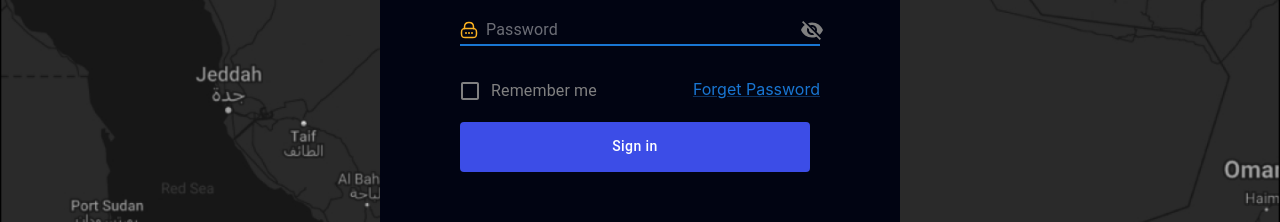
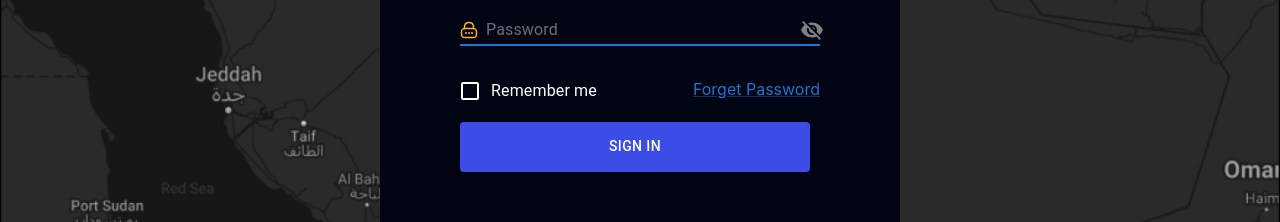
Before and after one commit to azhagu-p/location-intelligence, a React (Create React App) app: page / in a window 1280 px wide. Shown: the part 460-682 px from the top of the page. Built offline with nearby package versions, Linux system fonts and the light colour scheme.

Commit message:
login api changes

```diff
--- a/src/pages/auth/Login.js
+++ b/src/pages/auth/Login.js
@@ -13,6 +13,7 @@ import { styled, Checkbox } from "@mui/material";
 import Link from "@mui/material/Link";
 import axios from "axios";
 import { useNavigate } from "react-router-dom";
+import Input from "@mui/material/Input";
 import VisibilityOffIcon from "@mui/icons-material/VisibilityOff";
 import VisibilityIcon from "@mui/icons-material/Visibility";
 import { IconButton, TextField } from "@mui/material";
@@ -37,7 +38,7 @@ const Login = () => {
   const handleSubmit = (e) => {
     e.preventDefault();
     axios
-      .post("http://192.168.1.91:8000/api/auth/token/", {
+      .post("http://192.168.1.91:8000/api/auth/login", {
         email: values.email,
         password: values.pass,
       })
@@ -80,13 +81,11 @@ const Login = () => {
             <Box className="form">
               <TextField
                   focused
+                  fullWidth
                   sx={{ m: 3 }}
                   type="text"
-                fullWidth
                   placeholder="Your mail"
                   variant="standard"
-                required
-                onChange={(e) => setValues({ ...values, pass: e.target.value })}
                   InputProps={{
                     style: { color: "white" },
                     startAdornment: (
@@ -95,15 +94,19 @@ const Login = () => {
                         </InputAdornment>
                     ),
                   }}
+                  onChange={(e) =>
+                      setValues({ ...values, email: e.target.value })
+                  }
               />
+
               <TextField
                   focused
+                  fullWidth
                   sx={{ m: 3 }}
                   type={values.showPass ? "text" : "password"}
-                fullWidth
-                placeholder="Password"
                   variant="standard"
                   required
+                  placeholder="Password"
                   onChange={(e) => setValues({ ...values, pass: e.target.value })}
                   InputProps={{
                     style: { color: "white", borderBlockColor: "white" },
@@ -134,16 +137,13 @@ const Login = () => {
             <Box className="checkbox">
               <FormControlLabel
                   label="Remember me"
-                sx={{ color: "grey" }}
-                control={<Checkbox value="" sx={{ color: "grey" }} />}
+                  control={<Checkbox value="" sx={{ color: "white" }} />}
               />
               <Link href="#" ml={10}>
                 Forget Password
               </Link>
             </Box>
-            <LoginButton type="submit" sx={{ textTransform: "none" }}>
-              Sign in
-            </LoginButton>
+            <LoginButton type="submit">Sign in</LoginButton>
           </form>
         </Box>
       </Box>
```
Lines whose indentation alone changed are shown as unchanged.
